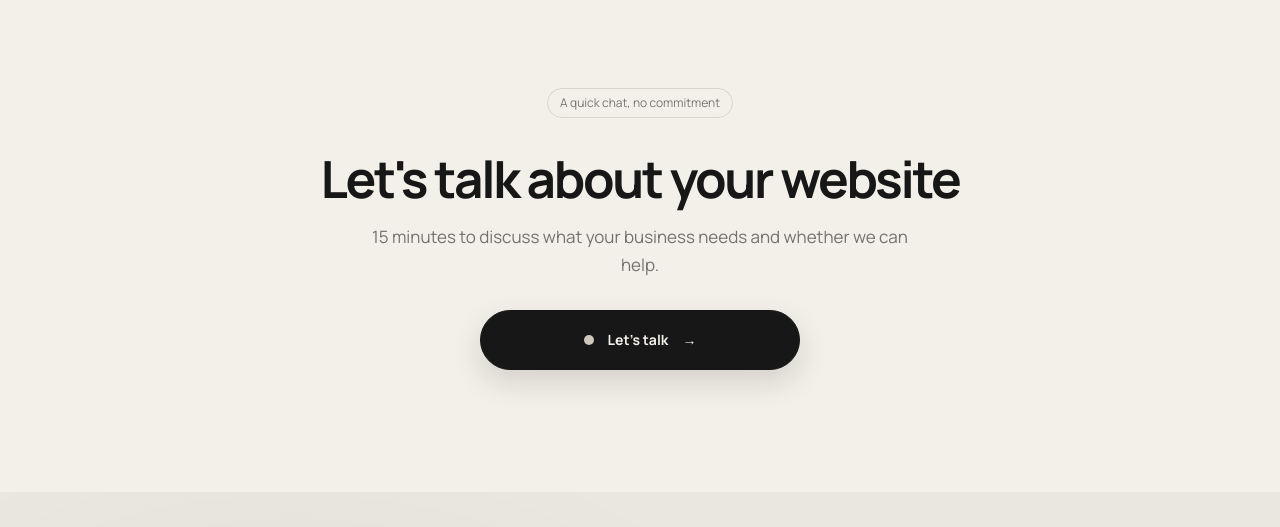
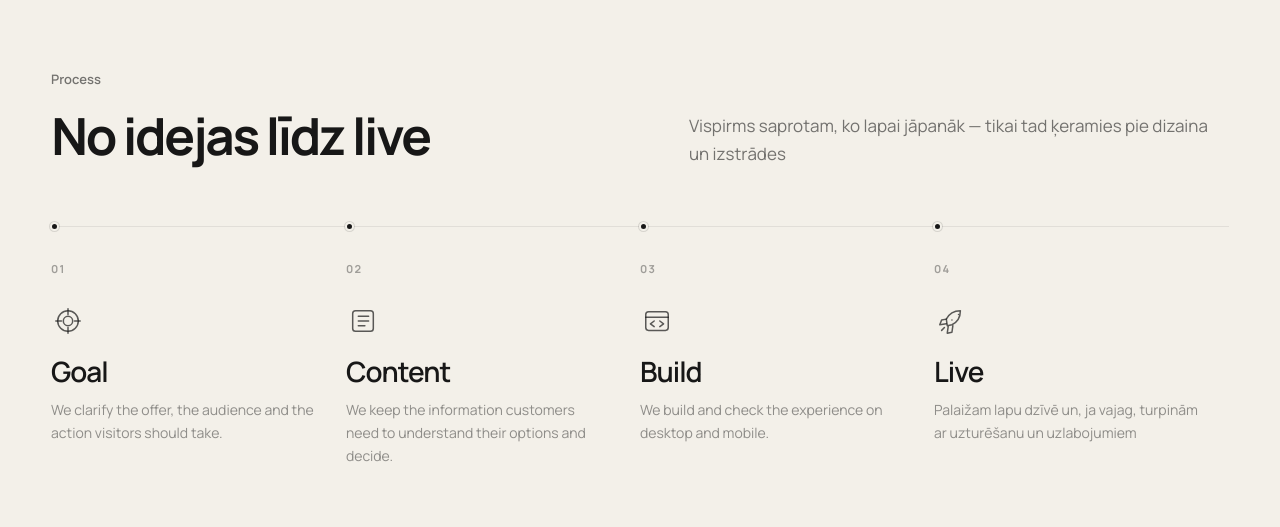
Before and after one commit to davisl24/WEBSITEAGENCY, a Next.js app: page /en in a window 1280 px wide. Shown: the part 2551-3078 px from the top of the page. Built offline with nearby package versions, Linux system fonts and the light colour scheme; no server answers.

Commit message:
Add en ProcessFlow translation

```diff
--- /dev/null
+++ b/app/components/ProcessFlowEn.tsx
@@ -0,0 +1,76 @@
+import RevealOnView from "./RevealOnView";
+
+const steps = [
+  {
+    label: "01",
+    title: "Goal",
+    text: "We clarify the offer, the audience and the action visitors should take.",
+    icon: "target",
+  },
+  {
+    label: "02",
+    title: "Content",
+    text: "We keep the information customers need to understand their options and decide.",
+    icon: "content",
+  },
+  {
+    label: "03",
+    title: "Build",
+    text: "We build and check the experience on desktop and mobile.",
+    icon: "build",
+  },
+  {
+    label: "04",
+    title: "Live",
+    text: "Palaižam lapu dzīvē un, ja vajag, turpinām ar uzturēšanu un uzlabojumiem",
+    icon: "launch",
+  },
+];
+
+export default function ProcessFlow() {
+  return (
+    <section className="process-section" id="process" aria-labelledby="process-title">
+      <div className="process-inner">
+        <div className="process-head">
+          <RevealOnView className="process-eyebrow">
+            <p className="section-label">Process</p>
+          </RevealOnView>
+
+          <RevealOnView className="line-mask-reveal process-heading" delay={60}>
+            <h2 id="process-title" className="service-line-stack">
+              <span className="service-reveal-line"><span>No idejas līdz live</span></span>
+            </h2>
+          </RevealOnView>
+
+          <RevealOnView className="process-summary" delay={120}>
+            <p className="process-intro">
+              Vispirms saprotam, ko lapai jāpanāk — tikai tad ķeramies pie dizaina un izstrādes
+            </p>
+          </RevealOnView>
+        </div>
+
+        <div className="process-track">
+          <span className="process-track-line" aria-hidden="true" />
+          {steps.map((step, index) => (
+            <RevealOnView
+              className="process-step"
+              delay={120 + index * 90}
+              key={step.label}
+            >
+              <span className="process-step-index">{step.label}</span>
+              <span className="process-step-dot" aria-hidden="true" />
+              <span className="process-step-symbol" aria-hidden="true">
+                {step.icon === "target" && <svg viewBox="0 0 32 32" fill="none"><circle cx="16" cy="16" r="11" /><circle cx="16" cy="16" r="5" /><path d="M16 3v6M16 23v6M3 16h6M23 16h6" /></svg>}
+                {step.icon === "content" && <svg viewBox="0 0 32 32" fill="none"><rect x="5" y="5" width="22" height="22" rx="3" /><path d="M11 11h11M11 16h11M11 21h7" /></svg>}
+                {step.icon === "build" && <svg viewBox="0 0 32 32" fill="none"><rect x="4" y="6" width="24" height="20" rx="3" /><path d="M4 12h24M13 16l-4 3 4 3M19 16l4 3-4 3" /></svg>}
+                {step.icon === "launch" && <svg viewBox="0 0 32 32" fill="none"><path d="M12 21l-1-7c3-6 8-9 15-9 0 7-3 12-9 15l-5 1Z" /><path d="m17 15 0 0M11 14l-5 1-2 5 7-1M18 21l-1 7-5 1 1-7M9 23l-3 3M24 9h.01" /></svg>}
+              </span>
+              <h3>{step.title}</h3>
+              <p>{step.text}</p>
+            </RevealOnView>
+          ))}
+        </div>
+      </div>
+    </section>
+  );
+}
```
